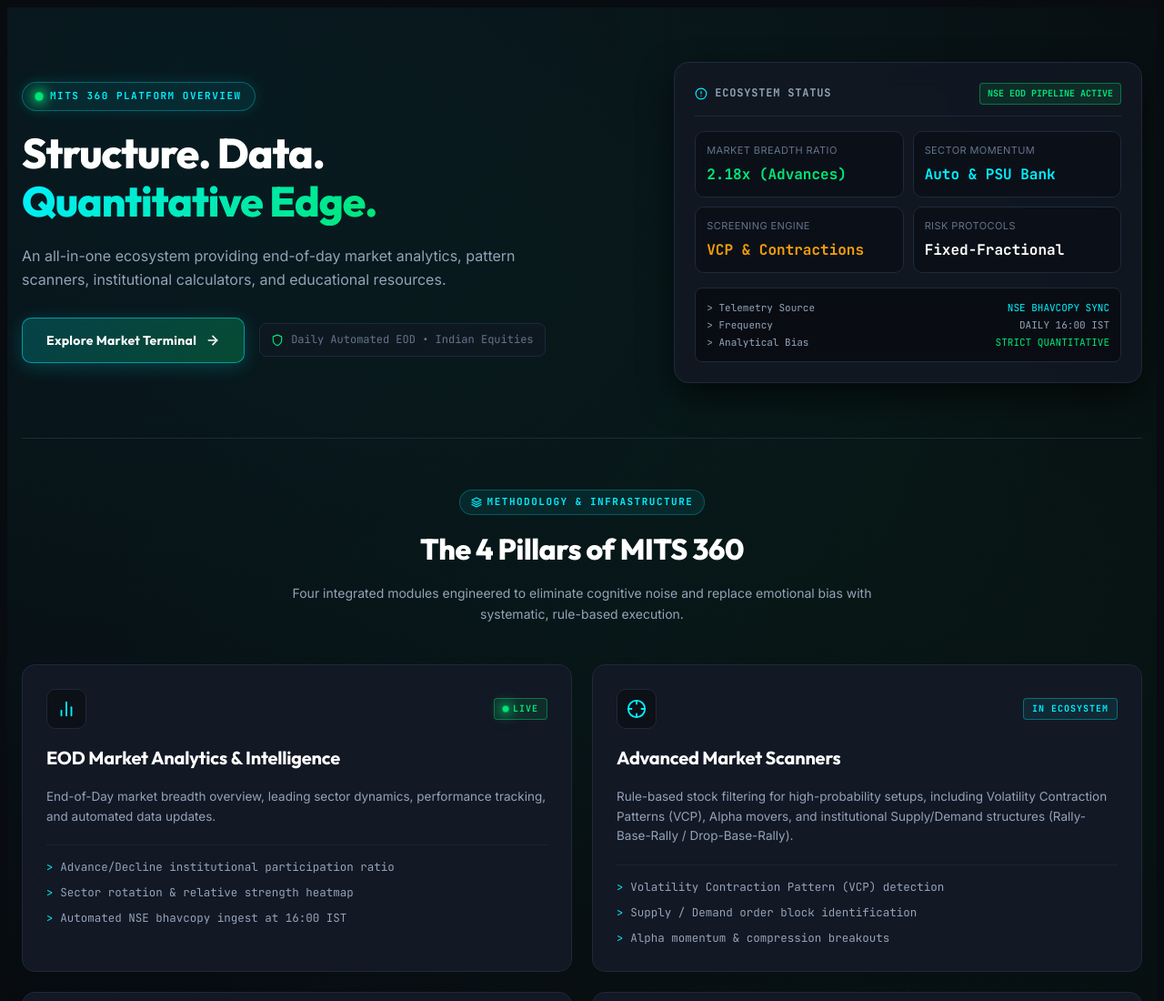
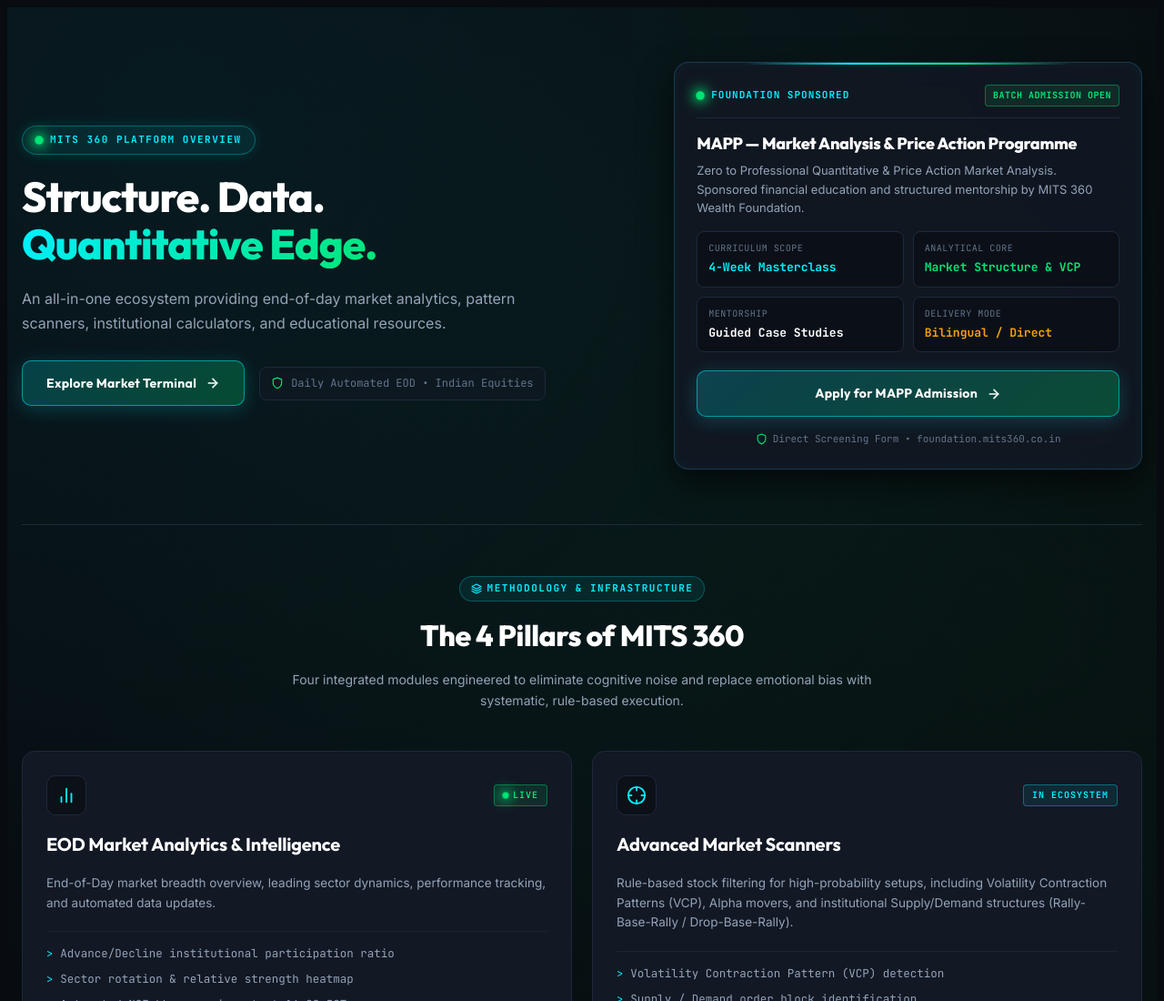
Before and after one commit to ganistock-ops/Mits360-landing-hub, a plain HTML site: page home_landing_widget.html in a window 1280 px wide. Shown: the top 1100 px of the page at 91% size. Drawn offline with Linux system fonts and the light colour scheme.

Commit message:
fix: update MAPP CTA link to foundation.mits360.co.in

```diff
--- a/css/home_landing.css
+++ b/css/home_landing.css
@@ -252,41 +252,54 @@
   border-radius: 8px;
 }
 
-/* Hero Right: Institutional Telemetry Snapshot Board */
-#mits360-home-root .hero-telemetry-board {
+/* Hero Right: MAPP Program Foundation Admission CTA Card */
+#mits360-home-root .hero-mapp-cta-card {
   background: rgba(18, 24, 36, 0.85);
   backdrop-filter: blur(14px);
-  border: 1px solid var(--m360-border-subtle);
+  border: 1px solid var(--m360-border-medium);
   border-radius: 16px;
-  padding: 22px;
-  box-shadow: 0 16px 36px rgba(0, 0, 0, 0.6), inset 0 0 15px rgba(255, 255, 255, 0.02);
+  padding: 24px;
+  box-shadow: 0 16px 36px rgba(0, 0, 0, 0.6), inset 0 0 15px rgba(0, 240, 255, 0.04);
   display: flex;
   flex-direction: column;
   gap: 16px;
   position: relative;
+  overflow: hidden;
 }
 
-#mits360-home-root .board-top-header {
+#mits360-home-root .hero-mapp-cta-card::before {
+  content: '';
+  position: absolute;
+  top: 0;
+  left: 15%;
+  right: 15%;
+  height: 2px;
+  background: linear-gradient(90deg, transparent, var(--m360-cyan), var(--m360-green), transparent);
+}
+
+#mits360-home-root .mapp-card-header {
   display: flex;
   justify-content: space-between;
   align-items: center;
   padding-bottom: 12px;
   border-bottom: 1px solid var(--m360-border-subtle);
+  flex-wrap: wrap;
+  gap: 8px;
 }
 
-#mits360-home-root .board-title {
-  display: flex;
+#mits360-home-root .mapp-card-badge {
+  display: inline-flex;
   align-items: center;
   gap: 8px;
   font-family: var(--m360-font-mono);
-  font-size: 12px;
+  font-size: 11px;
   font-weight: 700;
   text-transform: uppercase;
-  letter-spacing: 0.8px;
-  color: var(--m360-text-secondary);
+  letter-spacing: 1px;
+  color: var(--m360-cyan);
 }
 
-#mits360-home-root .board-live-tag {
+#mits360-home-root .mapp-batch-tag {
   font-family: var(--m360-font-mono);
   font-size: 10px;
   font-weight: 700;
@@ -295,61 +308,84 @@
   border: 1px solid var(--m360-border-green);
   padding: 3px 8px;
   border-radius: 4px;
+  letter-spacing: 0.5px;
 }
 
-#mits360-home-root .telemetry-metrics-grid {
+#mits360-home-root .mapp-card-body-block {
+  display: flex;
+  flex-direction: column;
+  gap: 8px;
+}
+
+#mits360-home-root .mapp-card-title {
+  font-family: var(--m360-font-display);
+  font-size: 18px;
+  font-weight: 800;
+  line-height: 1.3;
+  color: #ffffff;
+  letter-spacing: -0.3px;
+}
+
+#mits360-home-root .mapp-card-sub {
+  font-size: 13px;
+  color: var(--m360-text-secondary);
+  line-height: 1.55;
+}
+
+#mits360-home-root .mapp-highlights-grid {
   display: grid;
   grid-template-columns: 1fr 1fr;
   gap: 10px;
 }
 
-#mits360-home-root .telemetry-card {
+#mits360-home-root .mapp-highlight-item {
   background: rgba(11, 14, 20, 0.7);
   border: 1px solid var(--m360-border-subtle);
-  border-radius: 10px;
-  padding: 12px;
+  border-radius: 8px;
+  padding: 10px 12px;
   display: flex;
   flex-direction: column;
-  gap: 4px;
+  gap: 3px;
 }
 
-#mits360-home-root .telemetry-label {
-  font-size: 11px;
+#mits360-home-root .mapp-highlight-label {
+  font-size: 10px;
+  font-family: var(--m360-font-mono);
   color: var(--m360-text-muted);
   text-transform: uppercase;
-  letter-spacing: 0.4px;
+  letter-spacing: 0.5px;
 }
 
-#mits360-home-root .telemetry-val {
+#mits360-home-root .mapp-highlight-val {
   font-family: var(--m360-font-mono);
-  font-size: 16px;
+  font-size: 13px;
   font-weight: 700;
   color: #ffffff;
 }
 
-#mits360-home-root .telemetry-val.accent-green { color: var(--m360-green); }
-#mits360-home-root .telemetry-val.accent-cyan { color: var(--m360-cyan); }
-#mits360-home-root .telemetry-val.accent-gold { color: var(--m360-amber); }
+#mits360-home-root .mapp-highlight-val.accent-cyan { color: var(--m360-cyan); }
+#mits360-home-root .mapp-highlight-val.accent-green { color: var(--m360-green); }
+#mits360-home-root .mapp-highlight-val.accent-gold { color: var(--m360-amber); }
 
-#mits360-home-root .board-terminal-preview {
-  background: #090d13;
-  border: 1px solid var(--m360-border-subtle);
-  border-radius: 8px;
-  padding: 12px;
+#mits360-home-root .mapp-card-action {
+  margin-top: 4px;
+}
+
+#mits360-home-root .mapp-cta-btn {
+  width: 100%;
+  justify-content: center;
+  box-sizing: border-box;
+  text-align: center;
+}
+
+#mits360-home-root .mapp-card-footnote {
+  display: flex;
+  align-items: center;
+  justify-content: center;
+  gap: 6px;
   font-family: var(--m360-font-mono);
   font-size: 11px;
-  line-height: 1.7;
-}
-
-#mits360-home-root .telemetry-log-row {
-  display: flex;
-  justify-content: space-between;
-  align-items: center;
-  color: var(--m360-text-secondary);
-}
-
-#mits360-home-root .log-tag {
-  color: var(--m360-cyan);
+  color: var(--m360-text-muted);
 }
 
 /* ==========================================================================
@@ -785,7 +821,7 @@
   #mits360-home-root .hero-headline {
     font-size: 26px;
   }
-  #mits360-home-root .telemetry-metrics-grid {
+  #mits360-home-root .mapp-highlights-grid {
     grid-template-columns: 1fr;
   }
 }
--- a/home_landing_widget.html
+++ b/home_landing_widget.html
@@ -264,41 +264,54 @@
   border-radius: 8px;
 }
 
-/* Hero Right: Institutional Telemetry Snapshot Board */
-#mits360-home-root .hero-telemetry-board {
+/* Hero Right: MAPP Program Foundation Admission CTA Card */
+#mits360-home-root .hero-mapp-cta-card {
   background: rgba(18, 24, 36, 0.85);
   backdrop-filter: blur(14px);
-  border: 1px solid var(--m360-border-subtle);
+  border: 1px solid var(--m360-border-medium);
   border-radius: 16px;
-  padding: 22px;
-  box-shadow: 0 16px 36px rgba(0, 0, 0, 0.6), inset 0 0 15px rgba(255, 255, 255, 0.02);
+  padding: 24px;
+  box-shadow: 0 16px 36px rgba(0, 0, 0, 0.6), inset 0 0 15px rgba(0, 240, 255, 0.04);
   display: flex;
   flex-direction: column;
   gap: 16px;
   position: relative;
+  overflow: hidden;
 }
 
-#mits360-home-root .board-top-header {
+#mits360-home-root .hero-mapp-cta-card::before {
+  content: '';
+  position: absolute;
+  top: 0;
+  left: 15%;
+  right: 15%;
+  height: 2px;
+  background: linear-gradient(90deg, transparent, var(--m360-cyan), var(--m360-green), transparent);
+}
+
+#mits360-home-root .mapp-card-header {
   display: flex;
   justify-content: space-between;
   align-items: center;
   padding-bottom: 12px;
   border-bottom: 1px solid var(--m360-border-subtle);
+  flex-wrap: wrap;
+  gap: 8px;
 }
 
-#mits360-home-root .board-title {
-  display: flex;
+#mits360-home-root .mapp-card-badge {
+  display: inline-flex;
   align-items: center;
   gap: 8px;
   font-family: var(--m360-font-mono);
-  font-size: 12px;
+  font-size: 11px;
   font-weight: 700;
   text-transform: uppercase;
-  letter-spacing: 0.8px;
-  color: var(--m360-text-secondary);
+  letter-spacing: 1px;
+  color: var(--m360-cyan);
 }
 
-#mits360-home-root .board-live-tag {
+#mits360-home-root .mapp-batch-tag {
   font-family: var(--m360-font-mono);
   font-size: 10px;
   font-weight: 700;
@@ -307,61 +320,84 @@
   border: 1px solid var(--m360-border-green);
   padding: 3px 8px;
   border-radius: 4px;
+  letter-spacing: 0.5px;
 }
 
-#mits360-home-root .telemetry-metrics-grid {
+#mits360-home-root .mapp-card-body-block {
+  display: flex;
+  flex-direction: column;
+  gap: 8px;
+}
+
+#mits360-home-root .mapp-card-title {
+  font-family: var(--m360-font-display);
+  font-size: 18px;
+  font-weight: 800;
+  line-height: 1.3;
+  color: #ffffff;
+  letter-spacing: -0.3px;
+}
+
+#mits360-home-root .mapp-card-sub {
+  font-size: 13px;
+  color: var(--m360-text-secondary);
+  line-height: 1.55;
+}
+
+#mits360-home-root .mapp-highlights-grid {
   display: grid;
   grid-template-columns: 1fr 1fr;
   gap: 10px;
 }
 
-#mits360-home-root .telemetry-card {
+#mits360-home-root .mapp-highlight-item {
   background: rgba(11, 14, 20, 0.7);
   border: 1px solid var(--m360-border-subtle);
-  border-radius: 10px;
-  padding: 12px;
+  border-radius: 8px;
+  padding: 10px 12px;
   display: flex;
   flex-direction: column;
-  gap: 4px;
+  gap: 3px;
 }
 
-#mits360-home-root .telemetry-label {
-  font-size: 11px;
+#mits360-home-root .mapp-highlight-label {
+  font-size: 10px;
+  font-family: var(--m360-font-mono);
   color: var(--m360-text-muted);
   text-transform: uppercase;
-  letter-spacing: 0.4px;
+  letter-spacing: 0.5px;
 }
 
-#mits360-home-root .telemetry-val {
+#mits360-home-root .mapp-highlight-val {
   font-family: var(--m360-font-mono);
-  font-size: 16px;
+  font-size: 13px;
   font-weight: 700;
   color: #ffffff;
 }
 
-#mits360-home-root .telemetry-val.accent-green { color: var(--m360-green); }
-#mits360-home-root .telemetry-val.accent-cyan { color: var(--m360-cyan); }
-#mits360-home-root .telemetry-val.accent-gold { color: var(--m360-amber); }
+#mits360-home-root .mapp-highlight-val.accent-cyan { color: var(--m360-cyan); }
+#mits360-home-root .mapp-highlight-val.accent-green { color: var(--m360-green); }
+#mits360-home-root .mapp-highlight-val.accent-gold { color: var(--m360-amber); }
 
-#mits360-home-root .board-terminal-preview {
-  background: #090d13;
-  border: 1px solid var(--m360-border-subtle);
-  border-radius: 8px;
-  padding: 12px;
+#mits360-home-root .mapp-card-action {
+  margin-top: 4px;
+}
+
+#mits360-home-root .mapp-cta-btn {
+  width: 100%;
+  justify-content: center;
+  box-sizing: border-box;
+  text-align: center;
+}
+
+#mits360-home-root .mapp-card-footnote {
+  display: flex;
+  align-items: center;
+  justify-content: center;
+  gap: 6px;
   font-family: var(--m360-font-mono);
   font-size: 11px;
-  line-height: 1.7;
-}
-
-#mits360-home-root .telemetry-log-row {
-  display: flex;
-  justify-content: space-between;
-  align-items: center;
-  color: var(--m360-text-secondary);
-}
-
-#mits360-home-root .log-tag {
-  color: var(--m360-cyan);
+  color: var(--m360-text-muted);
 }
 
 /* ==========================================================================
@@ -797,7 +833,7 @@
   #mits360-home-root .hero-headline {
     font-size: 26px;
   }
-  #mits360-home-root .telemetry-metrics-grid {
+  #mits360-home-root .mapp-highlights-grid {
     grid-template-columns: 1fr;
   }
 }
@@ -844,52 +880,57 @@
       </div>
     </div>
 
-    <!-- Hero Right: Institutional Live Telemetry Card -->
-    <div class="hero-telemetry-board" aria-label="Ecosystem Live Telemetry Snapshot">
-      <div class="board-top-header">
-        <div class="board-title">
-          <svg width="14" height="14" viewBox="0 0 24 24" fill="none" stroke="currentColor" stroke-width="2" stroke-linecap="round" stroke-linejoin="round" style="color: var(--m360-cyan);">
-            <circle cx="12" cy="12" r="10"></circle>
-            <line x1="12" y1="8" x2="12" y2="12"></line>
-            <line x1="12" y1="16" x2="12.01" y2="16"></line>
-          </svg>
-          <span>Ecosystem Status</span>
+    <!-- Hero Right: MAPP Program Foundation Admission CTA Card -->
+    <div class="hero-mapp-cta-card" aria-label="MAPP Program Foundation Admission">
+      <div class="mapp-card-header">
+        <div class="mapp-card-badge">
+          <span class="pulse-radar-dot" aria-hidden="true"></span>
+          <span>FOUNDATION SPONSORED</span>
         </div>
-        <div class="board-live-tag">NSE EOD PIPELINE ACTIVE</div>
+        <div class="mapp-batch-tag">BATCH ADMISSION OPEN</div>
       </div>
 
-      <div class="telemetry-metrics-grid">
-        <div class="telemetry-card">
-          <span class="telemetry-label">Market Breadth Ratio</span>
-          <span class="telemetry-val accent-green">2.18x (Advances)</span>
+      <div class="mapp-card-body-block">
+        <h2 class="mapp-card-title">MAPP &mdash; Market Analysis &amp; Price Action Programme</h2>
+        <p class="mapp-card-sub">
+          Zero to Professional Quantitative &amp; Price Action Market Analysis. Sponsored financial education and structured mentorship by MITS 360 Wealth Foundation.
+        </p>
+      </div>
+
+      <div class="mapp-highlights-grid">
+        <div class="mapp-highlight-item">
+          <span class="mapp-highlight-label">Curriculum Scope</span>
+          <span class="mapp-highlight-val accent-cyan">4-Week Masterclass</span>
         </div>
-        <div class="telemetry-card">
-          <span class="telemetry-label">Sector Momentum</span>
-          <span class="telemetry-val accent-cyan">Auto &amp; PSU Bank</span>
+        <div class="mapp-highlight-item">
+          <span class="mapp-highlight-label">Analytical Core</span>
+          <span class="mapp-highlight-val accent-green">Market Structure &amp; VCP</span>
         </div>
-        <div class="telemetry-card">
-          <span class="telemetry-label">Screening Engine</span>
-          <span class="telemetry-val accent-gold">VCP &amp; Contractions</span>
+        <div class="mapp-highlight-item">
+          <span class="mapp-highlight-label">Mentorship</span>
+          <span class="mapp-highlight-val" style="color: #ffffff;">Guided Case Studies</span>
         </div>
-        <div class="telemetry-card">
-          <span class="telemetry-label">Risk Protocols</span>
-          <span class="telemetry-val" style="color: #ffffff;">Fixed-Fractional</span>
+        <div class="mapp-highlight-item">
+          <span class="mapp-highlight-label">Delivery Mode</span>
+          <span class="mapp-highlight-val accent-gold">Bilingual / Direct</span>
         </div>
       </div>
 
-      <div class="board-terminal-preview">
-        <div class="telemetry-log-row">
-          <span>&gt; Telemetry Source</span>
-          <span class="log-tag">NSE BHAVCOPY SYNC</span>
-        </div>
-        <div class="telemetry-log-row">
-          <span>&gt; Frequency</span>
-          <span>DAILY 16:00 IST</span>
-        </div>
-        <div class="telemetry-log-row">
-          <span>&gt; Analytical Bias</span>
-          <span style="color: var(--m360-green);">STRICT QUANTITATIVE</span>
-        </div>
+      <div class="mapp-card-action">
+        <a href="https://foundation.mits360.co.in/" target="_blank" rel="noopener noreferrer" class="btn-primary-action mapp-cta-btn" id="m360MappHeroCtaBtn">
+          <span>Apply for MAPP Admission</span>
+          <svg class="action-arrow" viewBox="0 0 24 24" fill="none" stroke="currentColor" stroke-width="2.5" stroke-linecap="round" stroke-linejoin="round" aria-hidden="true">
+            <line x1="5" y1="12" x2="19" y2="12"></line>
+            <polyline points="12 5 19 12 12 19"></polyline>
+          </svg>
+        </a>
+      </div>
+
+      <div class="mapp-card-footnote">
+        <svg width="13" height="13" viewBox="0 0 24 24" fill="none" stroke="currentColor" stroke-width="2" stroke-linecap="round" stroke-linejoin="round" aria-hidden="true" style="color: var(--m360-green);">
+          <path d="M12 22s8-4 8-10V5l-8-3-8 3v7c0 6 8 10 8 10z"></path>
+        </svg>
+        <span>Direct Screening Form &bull; foundation.mits360.co.in</span>
       </div>
     </div>
   </header>
```
